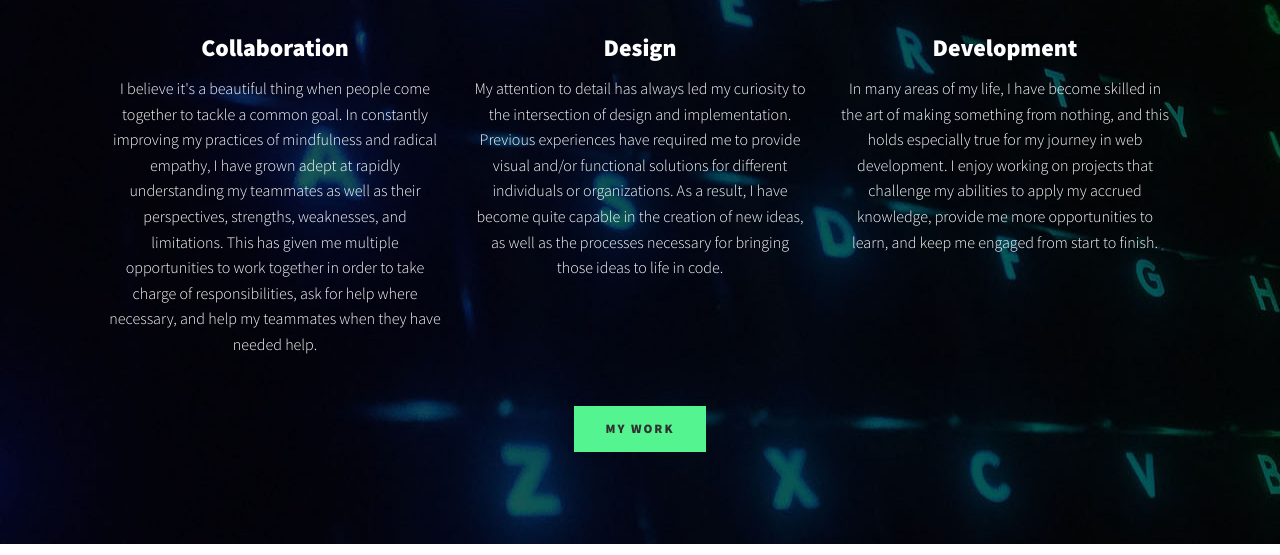
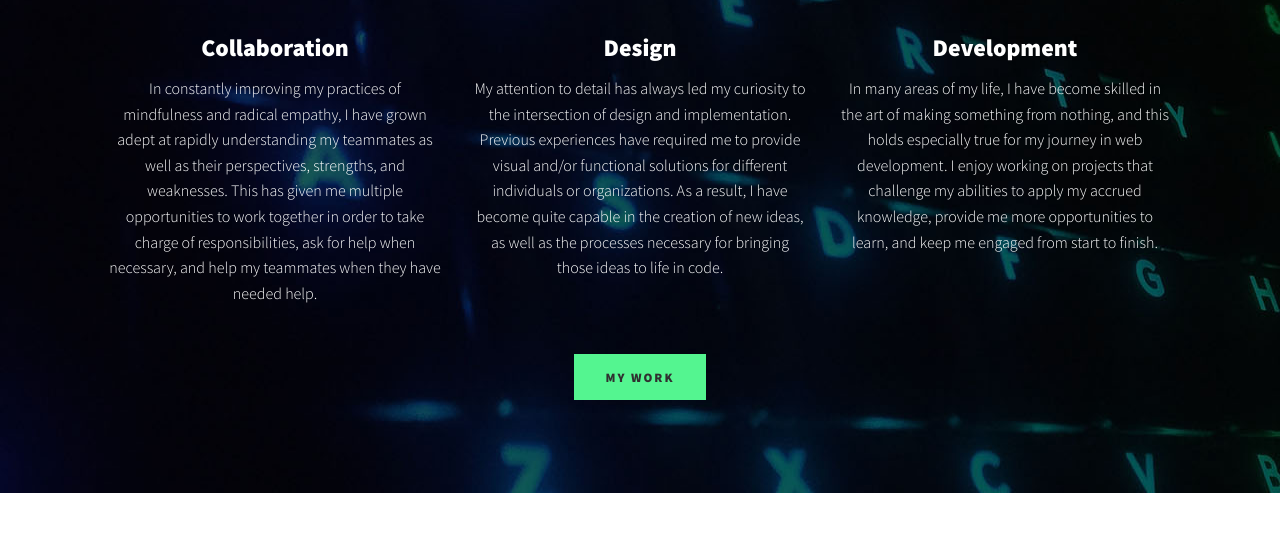
Before and after one commit to m4rkh0ng/portfolio, a plain HTML site: page index.html in a window 1280 px wide. Shown: the part 737-1292 px from the top of the page. Drawn offline with nearby package versions, Linux system fonts and the light colour scheme.

Commit message:
shortens What I do— Collaboration section

```diff
--- a/index.html
+++ b/index.html
@@ -56,7 +56,7 @@
                             <div class="service">
                                 <h3>Collaboration</h3>
                                 <p>
-                                    I believe it's a beautiful thing when people come together to tackle a common goal. In constantly improving my practices of mindfulness and radical empathy, I have grown adept at rapidly understanding my teammates as well as their perspectives, strengths, weaknesses, and limitations. This has given me multiple opportunities to work together in order to take charge of responsibilities, ask for help where necessary, and help my teammates when they have needed help.
+                                    In constantly improving my practices of mindfulness and radical empathy, I have grown adept at rapidly understanding my teammates as well as their perspectives, strengths, and weaknesses. This has given me multiple opportunities to work together in order to take charge of responsibilities, ask for help when necessary, and help my teammates when they have needed help.
                                 </p>
                             </div> <!-- / service -->
 
```
